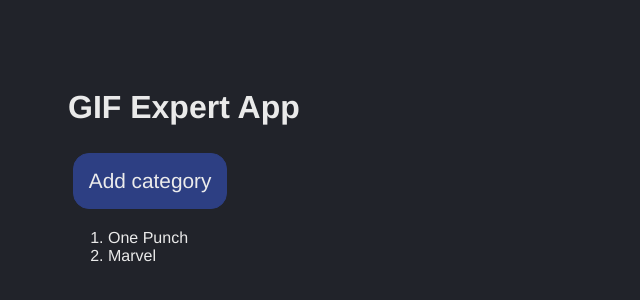
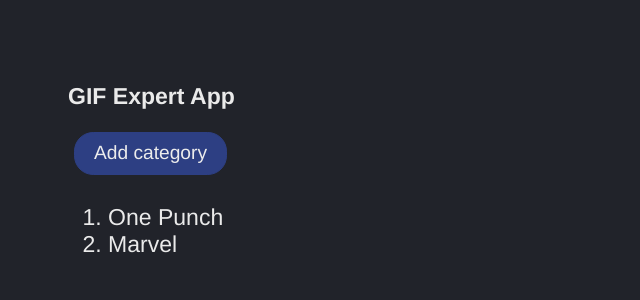
Before and after one commit to sudoalx/gif-expert-app, a React (Vite) app: page / in a window 1280 px wide. Shown: the top 300 px of the page, without its empty margins (0-640 px from the left). Built offline with nearby package versions, Linux system fonts and the light colour scheme.

Commit message:
minor adjustments

```diff
--- a/src/styles.css
+++ b/src/styles.css
@@ -2,6 +2,7 @@
   font-family: Helvetica, Arial, sans-serif;
   background-color: #21232a;
   color: #eaeaea;
+  font-size: 1.2rem;
 }
 
 body {
@@ -29,9 +30,9 @@ input {
 }
 
 button {
-  padding: 15px;
+  padding: 0.5rem 1rem;
   margin: 0.3rem;
-  font-size: 1.3rem;
+  font-size: 1rem;
   border-radius: 1rem;
   border: 1px solid #2d3f83;
   background-color: #2d3f83;
```
